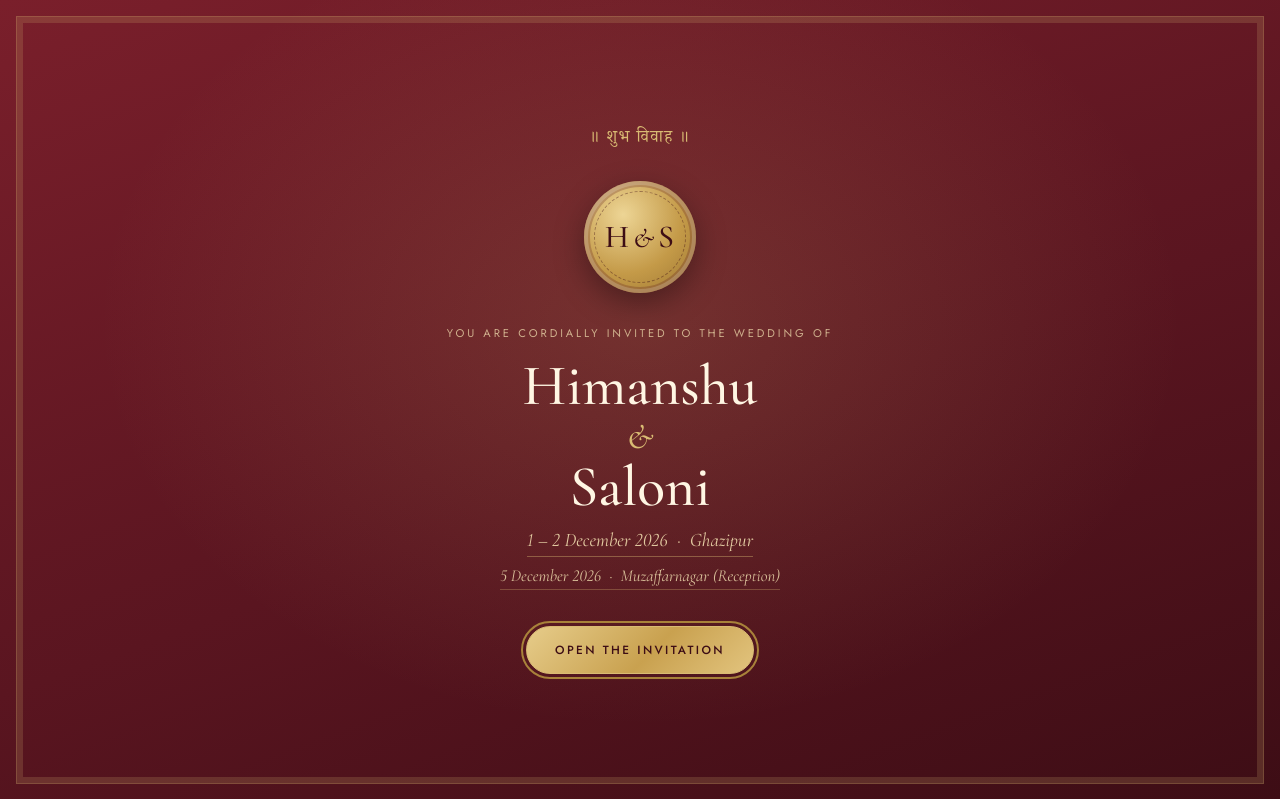
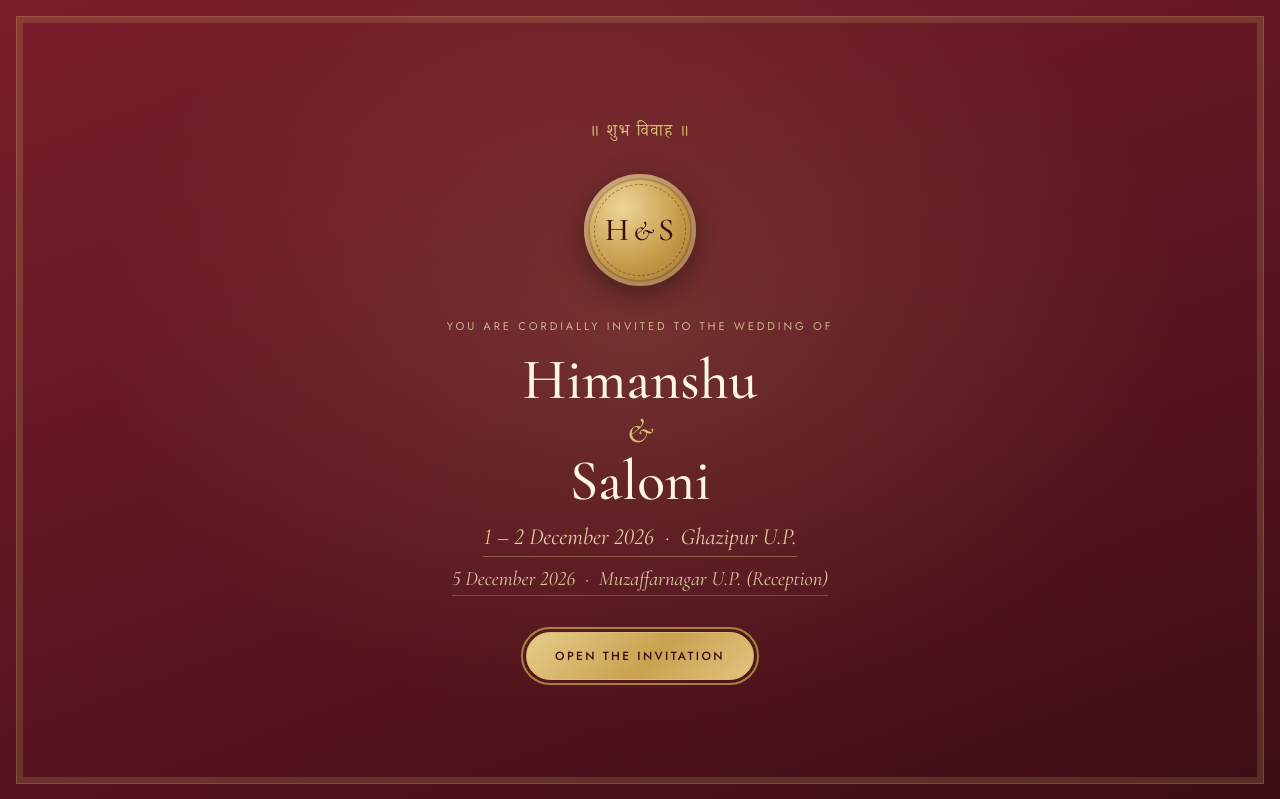
Before and after one commit to Himanshusharma007-stack/wedding, a plain HTML site: page index.html in a window 1280 px wide. Shown: the top 799 px of the page. Drawn offline with nearby package versions, Linux system fonts and the light colour scheme; a web font is replaced by a local one.

Commit message:
Update cover and footer date labels to include U.P. and increase font sizes

```diff
--- a/assets/css/styles.css
+++ b/assets/css/styles.css
@@ -244,12 +244,12 @@ h1, h2, h3, h4, p { margin: 0; }
 .cover__date-link {
   font-family: var(--f-display);
   font-style: italic;
-  font-size: 1.2rem;
+  font-size: clamp(1.28rem, 3.8vw, 1.45rem);
   line-height: 1.35;
-  color: rgba(239, 220, 174, 0.9);
+  color: rgba(239, 220, 174, 0.92);
   text-decoration: none;
   border-bottom: 1px solid rgba(217, 187, 115, 0.4);
-  padding-bottom: 2px;
+  padding-bottom: 3px;
   transition: color 0.2s ease, border-color 0.2s ease;
 }
 .cover__date-link:hover {
@@ -257,8 +257,8 @@ h1, h2, h3, h4, p { margin: 0; }
   border-bottom-color: #fff6e3;
 }
 .cover__date-link--sub {
-  font-size: 1.05rem;
-  color: rgba(239, 220, 174, 0.85);
+  font-size: clamp(1.15rem, 3.2vw, 1.28rem);
+  color: rgba(239, 220, 174, 0.88);
   border-bottom-color: rgba(217, 187, 115, 0.3);
 }
 .cover__date-link--sub:hover {
@@ -1202,6 +1202,7 @@ h1, h2, h3, h4, p { margin: 0; }
   flex-wrap: wrap;
   justify-content: center;
   gap: 10px 28px;
+  font-size: 0.78rem;
   color: var(--gold-light);
 }
 .footer__date a {
--- a/index.html
+++ b/index.html
@@ -32,8 +32,8 @@
     <p class="cover__eyebrow">You are cordially invited to the wedding of</p>
     <p class="cover__names">Himanshu <em>&amp;</em> Saloni</p>
     <div class="cover__date">
-      <a class="cover__date-link" id="coverWedding" href="https://maps.app.goo.gl/vDQSmERSN2DxDpsEA" target="_blank" rel="noopener" title="Open Ghazipur venue in Google Maps">1 – 2 December 2026 &nbsp;·&nbsp; Ghazipur</a>
-      <a class="cover__date-link cover__date-link--sub" id="coverReception" href="https://maps.app.goo.gl/VL7eyRRV9aBMUQCd9" target="_blank" rel="noopener" title="Open Muzaffarnagar venue in Google Maps">5 December 2026 &nbsp;·&nbsp; Muzaffarnagar (Reception)</a>
+      <a class="cover__date-link" id="coverWedding" href="https://maps.app.goo.gl/vDQSmERSN2DxDpsEA" target="_blank" rel="noopener" title="Open Ghazipur venue in Google Maps">1 – 2 December 2026 &nbsp;·&nbsp; Ghazipur U.P.</a>
+      <a class="cover__date-link cover__date-link--sub" id="coverReception" href="https://maps.app.goo.gl/VL7eyRRV9aBMUQCd9" target="_blank" rel="noopener" title="Open Muzaffarnagar venue in Google Maps">5 December 2026 &nbsp;·&nbsp; Muzaffarnagar U.P. (Reception)</a>
     </div>
     <button class="btn btn--gold" id="openInvite" type="button">Open the invitation</button>
   </div>
@@ -324,8 +324,8 @@
     <div class="seal seal--small" aria-hidden="true"><span>H<em>&amp;</em>S</span></div>
     <p class="footer__names">Himanshu <em>&amp;</em> Saloni</p>
     <p class="label footer__date">
-      <a id="footerWedding" href="https://maps.app.goo.gl/vDQSmERSN2DxDpsEA" target="_blank" rel="noopener">1 – 2 December 2026 &nbsp;·&nbsp; Ghazipur</a>
-      <a id="footerReception" href="https://maps.app.goo.gl/VL7eyRRV9aBMUQCd9" target="_blank" rel="noopener">5 December 2026 &nbsp;·&nbsp; Muzaffarnagar (Reception)</a>
+      <a id="footerWedding" href="https://maps.app.goo.gl/vDQSmERSN2DxDpsEA" target="_blank" rel="noopener">1 – 2 December 2026 &nbsp;·&nbsp; Ghazipur U.P.</a>
+      <a id="footerReception" href="https://maps.app.goo.gl/VL7eyRRV9aBMUQCd9" target="_blank" rel="noopener">5 December 2026 &nbsp;·&nbsp; Muzaffarnagar U.P. (Reception)</a>
     </p>
     <p class="footer__thanks">Thank you for being part of our story.</p>
     <div class="contacts">
```
